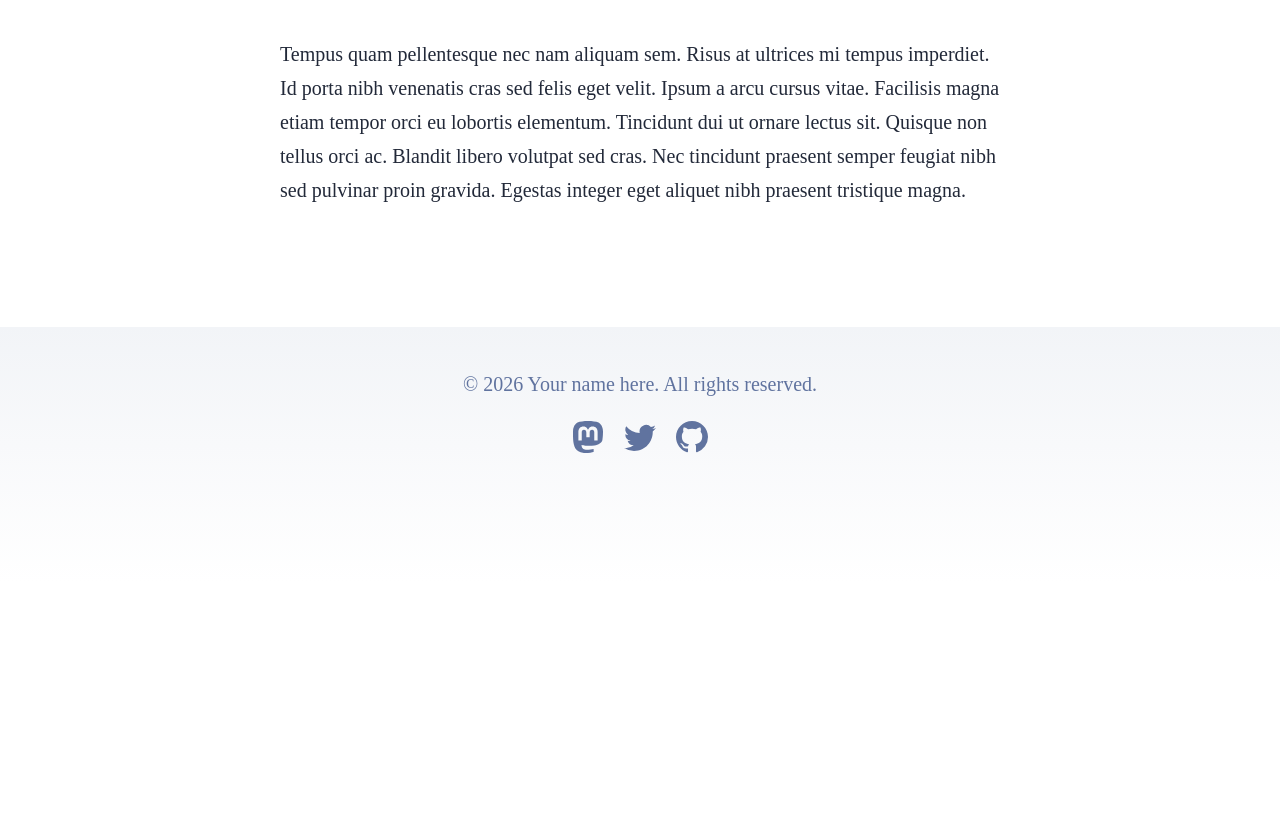
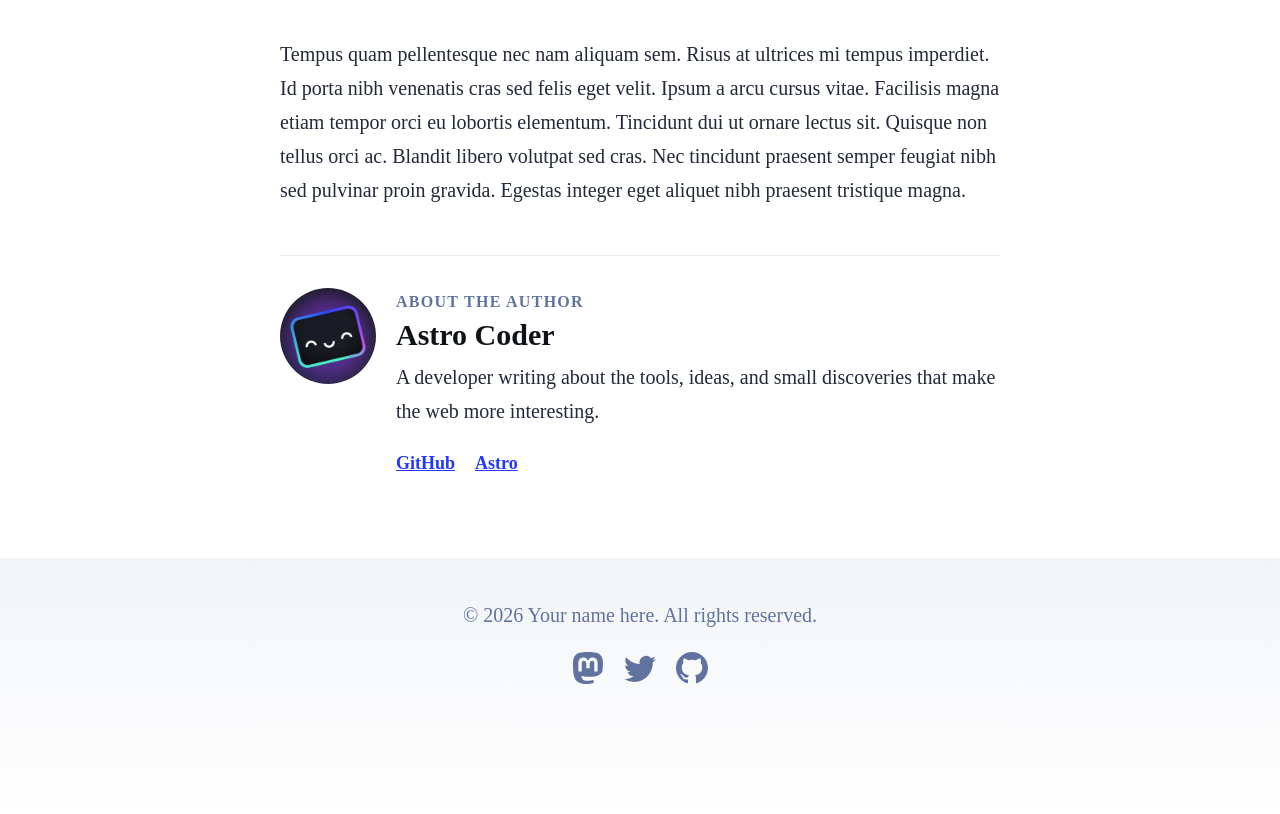
Before and after one commit to Charlie-duf/cs4421-astro-blog, an Astro site: page /blog/first-post in a window 1280 px wide. Shown: the part 2152-2966 px from the top of the page. Before the commit the page ends 2735 px from the top, so only its background shows below. Built offline with nearby package versions, Linux system fonts and the light colour scheme; Astro itself is replaced by a stand-in of ours.

Commit message:
feat: initial scaffold of Astro blog platform

```diff
--- /dev/null
+++ b/src/components/AuthorBio.astro
@@ -0,0 +1,82 @@
+---
+import { Image } from 'astro:assets';
+
+interface Props {
+	name: string;
+	bio: string;
+	avatar: Parameters<typeof Image>[0]['src'];
+	socialLinks: Array<{ label: string; url: string }>;
+}
+
+const { name, bio, avatar, socialLinks } = Astro.props;
+---
+
+<section class="author-bio" aria-labelledby="author-heading">
+	<div class="author-details">
+		<Image class="author-avatar" src={avatar} width={96} height={96} alt={`${name}'s profile avatar`} />
+		<div>
+			<p class="author-label">About the author</p>
+			<h2 id="author-heading">{name}</h2>
+			<p>{bio}</p>
+		</div>
+	</div>
+	{socialLinks.length > 0 && (
+		<nav class="author-links" aria-label={`${name}'s social links`}>
+			{socialLinks.map(({ label, url }) => <a href={url} rel="me noopener noreferrer">{label}</a>)}
+		</nav>
+	)}
+</section>
+
+<style>
+	.author-bio {
+		margin-top: 3rem;
+		padding-top: 2rem;
+		border-top: 1px solid rgb(var(--gray-light));
+	}
+	.author-details {
+		display: flex;
+		gap: 1.25rem;
+		align-items: flex-start;
+	}
+	.author-avatar {
+		flex: 0 0 96px;
+		width: 96px;
+		height: 96px;
+		object-fit: cover;
+		border-radius: 50%;
+	}
+	.author-label {
+		margin: 0;
+		color: rgb(var(--gray));
+		font-size: 0.8em;
+		font-weight: 700;
+		letter-spacing: 0.08em;
+		text-transform: uppercase;
+	}
+	.author-bio h2 {
+		margin: 0.15rem 0 0.4rem;
+		font-size: 1.5em;
+	}
+	.author-bio p {
+		margin: 0;
+	}
+	.author-links {
+		display: flex;
+		flex-wrap: wrap;
+		gap: 0.75rem 1.25rem;
+		margin-top: 1.25rem;
+		padding-left: calc(96px + 1.25rem);
+	}
+	.author-links a {
+		font-size: 0.9em;
+		font-weight: 700;
+	}
+	@media (max-width: 520px) {
+		.author-details {
+			flex-direction: column;
+		}
+		.author-links {
+			padding-left: 0;
+		}
+	}
+</style>
--- a/src/content.config.ts
+++ b/src/content.config.ts
@@ -10,6 +10,7 @@ const blog = defineCollection({
 		z.object({
 			title: z.string(),
 			description: z.string(),
+				author: z.string(),
 			// Transform string to Date object
 			pubDate: z.coerce.date(),
 			updatedDate: z.coerce.date().optional(),
@@ -17,4 +18,22 @@ const blog = defineCollection({
 		}),
 });
 
-export const collections = { blog };
+	const authors = defineCollection({
+		loader: glob({ base: './src/content/authors', pattern: '**/*.{md,mdx}' }),
+		schema: ({ image }) =>
+			z.object({
+				name: z.string(),
+				bio: z.string(),
+				avatar: image(),
+				socialLinks: z
+					.array(
+						z.object({
+							label: z.string(),
+							url: z.string().url(),
+						}),
+					)
+					.default([]),
+			}),
+	});
+
+	export const collections = { blog, authors };
--- /dev/null
+++ b/src/content/authors/astro.md
@@ -0,0 +1,10 @@
+---
+name: 'Astro Coder'
+bio: 'A developer writing about the tools, ideas, and small discoveries that make the web more interesting.'
+avatar: '../../assets/blog-placeholder-about.jpg'
+socialLinks:
+  - label: 'GitHub'
+    url: 'https://github.com/withastro'
+  - label: 'Astro'
+    url: 'https://astro.build'
+---
--- a/src/content/blog/first-post.md
+++ b/src/content/blog/first-post.md
@@ -2,6 +2,7 @@
 title: 'First post'
 description: 'Lorem ipsum dolor sit amet'
 pubDate: 'Jul 08 2022'
+author: 'astro'
 heroImage: '../../assets/blog-placeholder-3.jpg'
 ---
 
--- a/src/content/blog/markdown-style-guide.md
+++ b/src/content/blog/markdown-style-guide.md
@@ -2,6 +2,7 @@
 title: 'Markdown Style Guide'
 description: 'Here is a sample of some basic Markdown syntax that can be used when writing Markdown content in Astro.'
 pubDate: 'Jun 19 2024'
+author: 'astro'
 heroImage: '../../assets/blog-placeholder-1.jpg'
 ---
 
--- a/src/content/blog/second-post.md
+++ b/src/content/blog/second-post.md
@@ -2,6 +2,7 @@
 title: 'Second post'
 description: 'Lorem ipsum dolor sit amet'
 pubDate: 'Jul 15 2022'
+author: 'astro'
 heroImage: '../../assets/blog-placeholder-4.jpg'
 ---
 
--- a/src/content/blog/third-post.md
+++ b/src/content/blog/third-post.md
@@ -2,6 +2,7 @@
 title: 'Third post'
 description: 'Lorem ipsum dolor sit amet'
 pubDate: 'Jul 22 2022'
+author: 'astro'
 heroImage: '../../assets/blog-placeholder-2.jpg'
 ---
 
--- a/src/content/blog/using-mdx.mdx
+++ b/src/content/blog/using-mdx.mdx
@@ -2,6 +2,7 @@
 title: 'Using MDX'
 description: 'Lorem ipsum dolor sit amet'
 pubDate: 'Jun 01 2024'
+author: 'astro'
 heroImage: '../../assets/blog-placeholder-5.jpg'
 ---
 
--- a/src/layouts/BlogPost.astro
+++ b/src/layouts/BlogPost.astro
@@ -1,14 +1,17 @@
 ---
 import { Image } from 'astro:assets';
 import type { CollectionEntry } from 'astro:content';
+import AuthorBio from '../components/AuthorBio.astro';
 import BaseHead from '../components/BaseHead.astro';
 import Footer from '../components/Footer.astro';
 import FormattedDate from '../components/FormattedDate.astro';
 import Header from '../components/Header.astro';
 
-type Props = CollectionEntry<'blog'>['data'];
+type Props = CollectionEntry<'blog'>['data'] & {
+	author?: CollectionEntry<'authors'>['data'];
+};
 
-const { title, description, pubDate, updatedDate, heroImage } = Astro.props;
+const { title, description, pubDate, updatedDate, heroImage, author } = Astro.props;
 ---
 
 <html lang="en">
@@ -78,6 +81,7 @@ const { title, description, pubDate, updatedDate, heroImage } = Astro.props;
 						<hr />
 					</div>
 					<slot />
+					{author && <AuthorBio {...author} />}
 				</div>
 			</article>
 		</main>
--- a/src/pages/blog/[...slug].astro
+++ b/src/pages/blog/[...slug].astro
@@ -1,5 +1,5 @@
 ---
-import { type CollectionEntry, getCollection, render } from 'astro:content';
+import { type CollectionEntry, getCollection, getEntry, render } from 'astro:content';
 import BlogPost from '../../layouts/BlogPost.astro';
 
 export async function getStaticPaths() {
@@ -13,8 +13,13 @@ type Props = CollectionEntry<'blog'>;
 
 const post = Astro.props;
 const { Content } = await render(post);
+const author = await getEntry('authors', post.data.author);
+
+if (!author) {
+	throw new Error(`Author "${post.data.author}" not found for post "${post.id}"`);
+}
 ---
 
-<BlogPost {...post.data}>
+<BlogPost {...post.data} author={author.data}>
 	<Content />
 </BlogPost>
```
